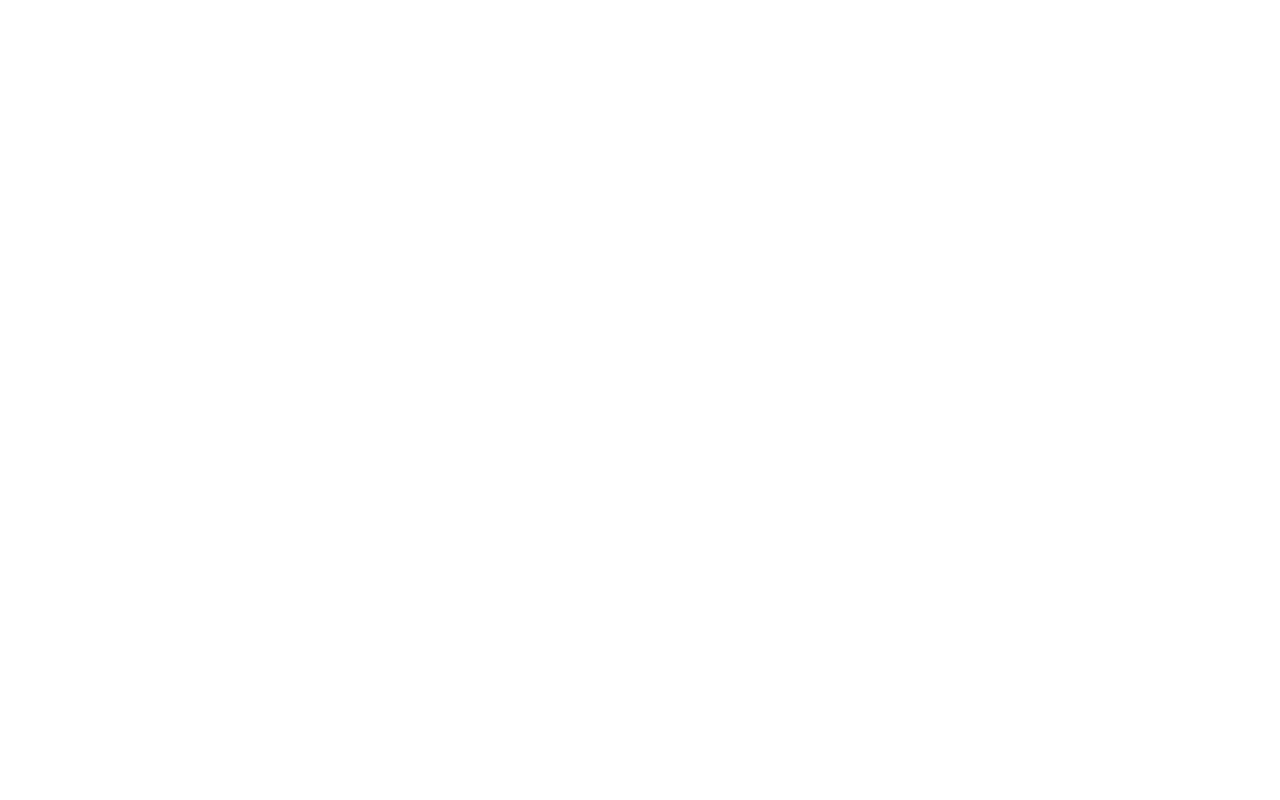
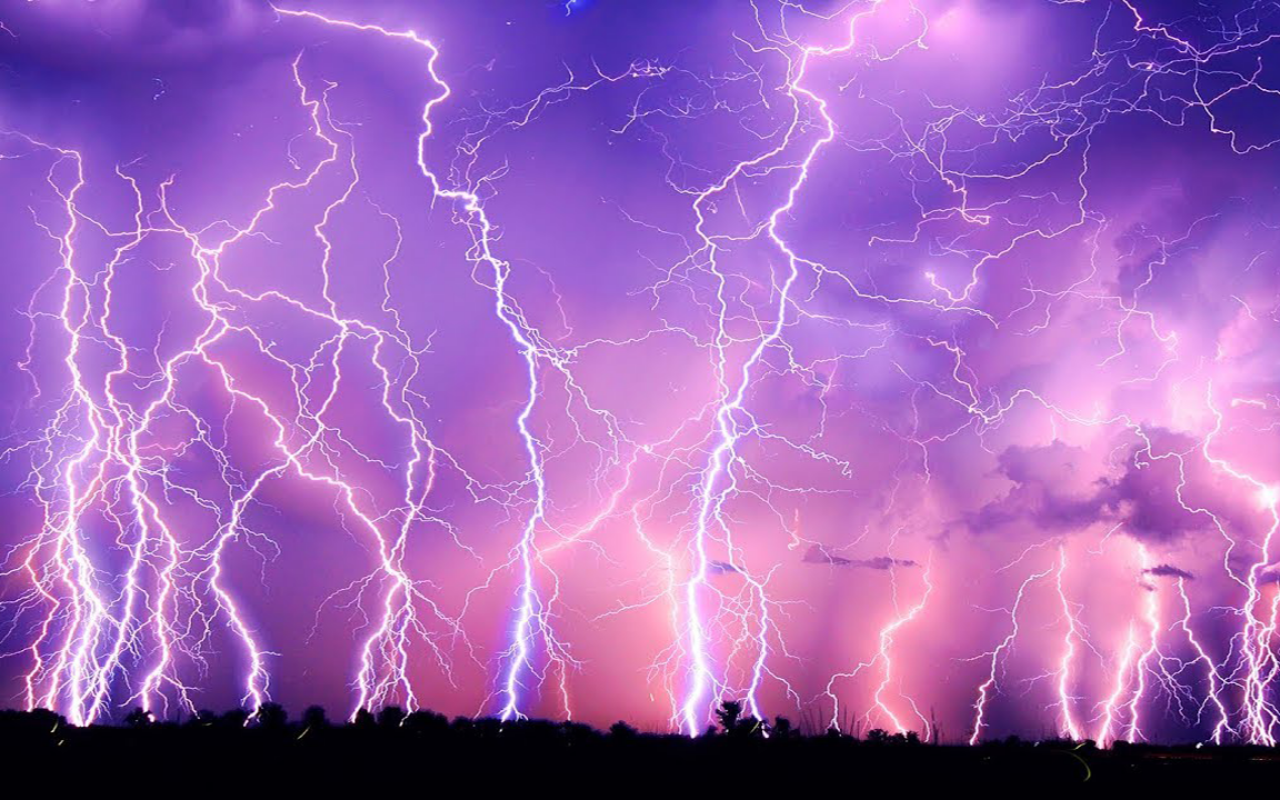
Before and after one commit to KiedusCracknell/WebL2, a plain HTML site: page WebL2/index.html in a window 1280 px wide. Drawn offline with Linux system fonts and the light colour scheme.

Commit message:
background image

```diff
--- a/WebL2/Styles.css
+++ b/WebL2/Styles.css
@@ -3,6 +3,8 @@
     margin: 0px;
 }
 body {
+    background-image: url(images/Background.png);
+    background-size: cover;
     height: 100vh;
     display: grid;
     grid-template-columns: 0.75fr 1fr 1fr;
```
Also changed, not shown: WebL2/Images/Background.png (added).
